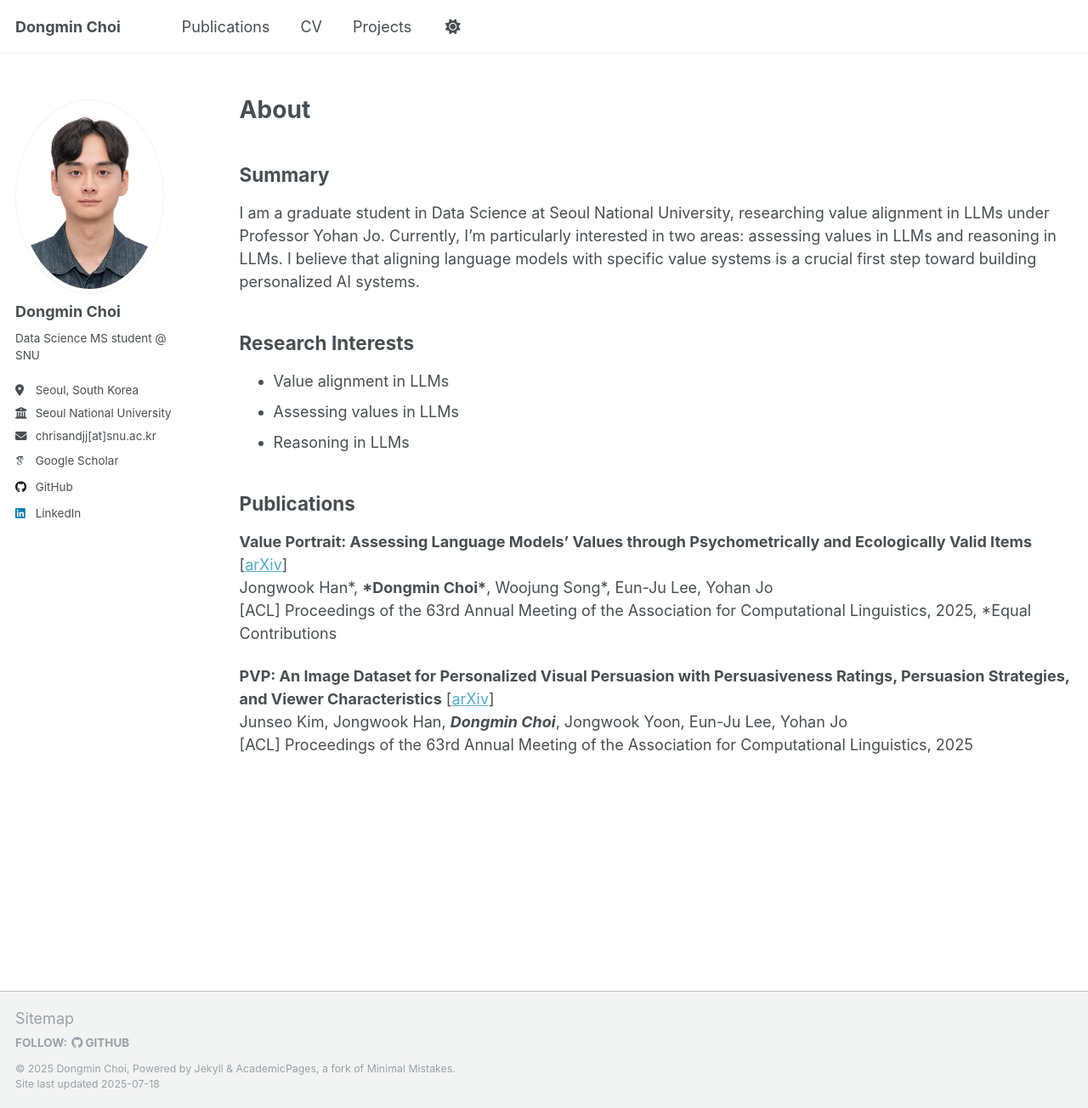
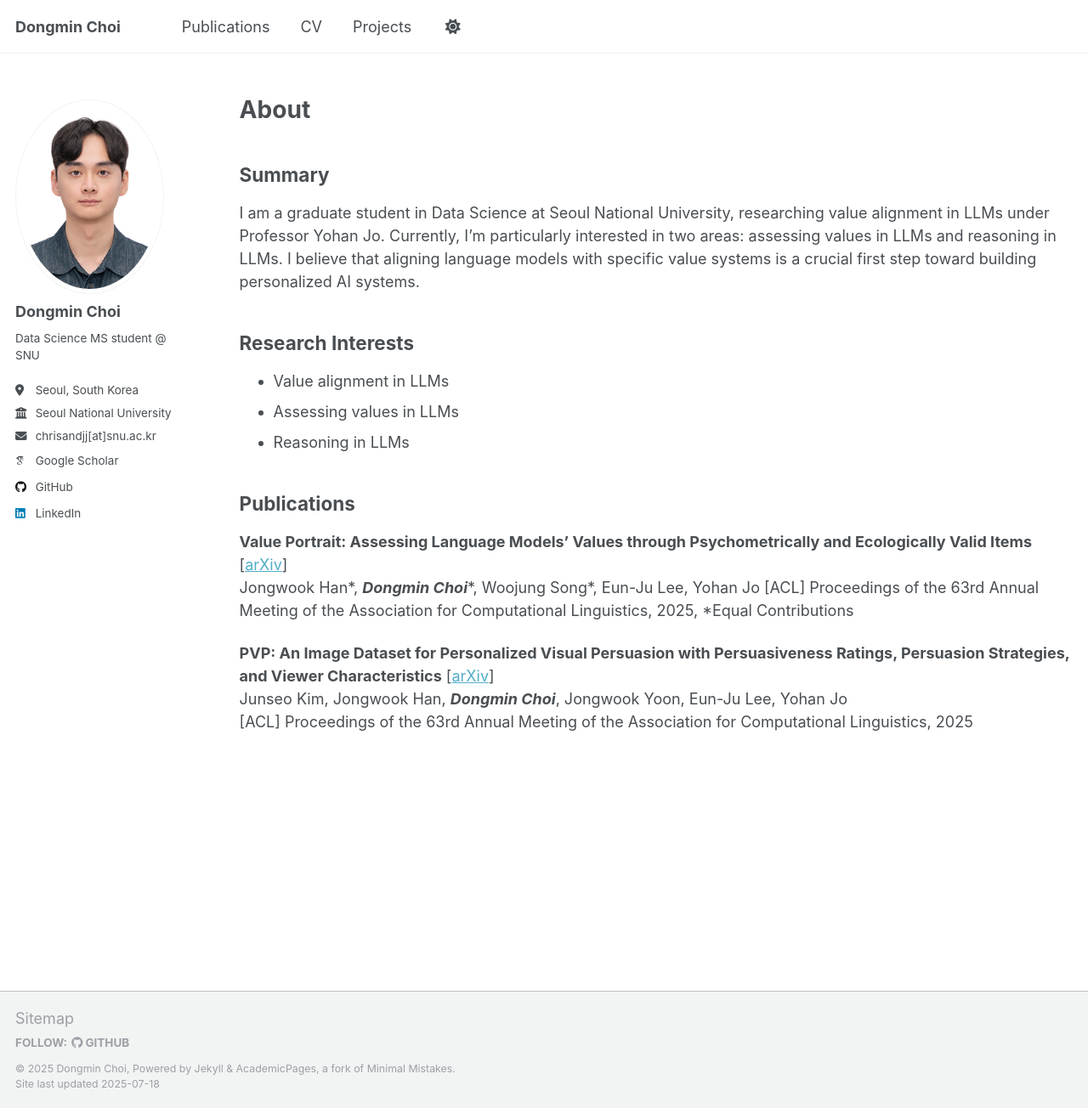
Before and after one commit to unknownburphy/unknownburphy.github.io, a Jekyll site: the page built from _pages/about.md, in a window 1280 px wide and 1304 px high. Shown: the whole window at 85% size. Built offline with Jekyll 4.4.1, drawn with Linux system fonts in a browser that asks for light colours; some web fonts are replaced.

Commit message:
fix: fix bold and italic

```diff
--- a/_pages/about.md
+++ b/_pages/about.md
@@ -23,7 +23,7 @@ I am a graduate student in Data Science at Seoul National University, researchin
 ## Publications
 
 **Value Portrait: Assessing Language Models' Values through Psychometrically and Ecologically Valid Items** [[arXiv](https://arxiv.org/abs/2505.01015)]
-Jongwook Han\*, ***Dongmin Choi\***, Woojung Song\*, Eun-Ju Lee, Yohan Jo
+Jongwook Han\*, <strong><em>Dongmin Choi</em></strong>\*, Woojung Song\*, Eun-Ju Lee, Yohan Jo
 [ACL] Proceedings of the 63rd Annual Meeting of the Association for Computational Linguistics, 2025, \*Equal Contributions
 
 **PVP: An Image Dataset for Personalized Visual Persuasion with Persuasiveness Ratings, Persuasion Strategies, and Viewer Characteristics** [[arXiv](https://arxiv.org/abs/2506.00481)]
```
